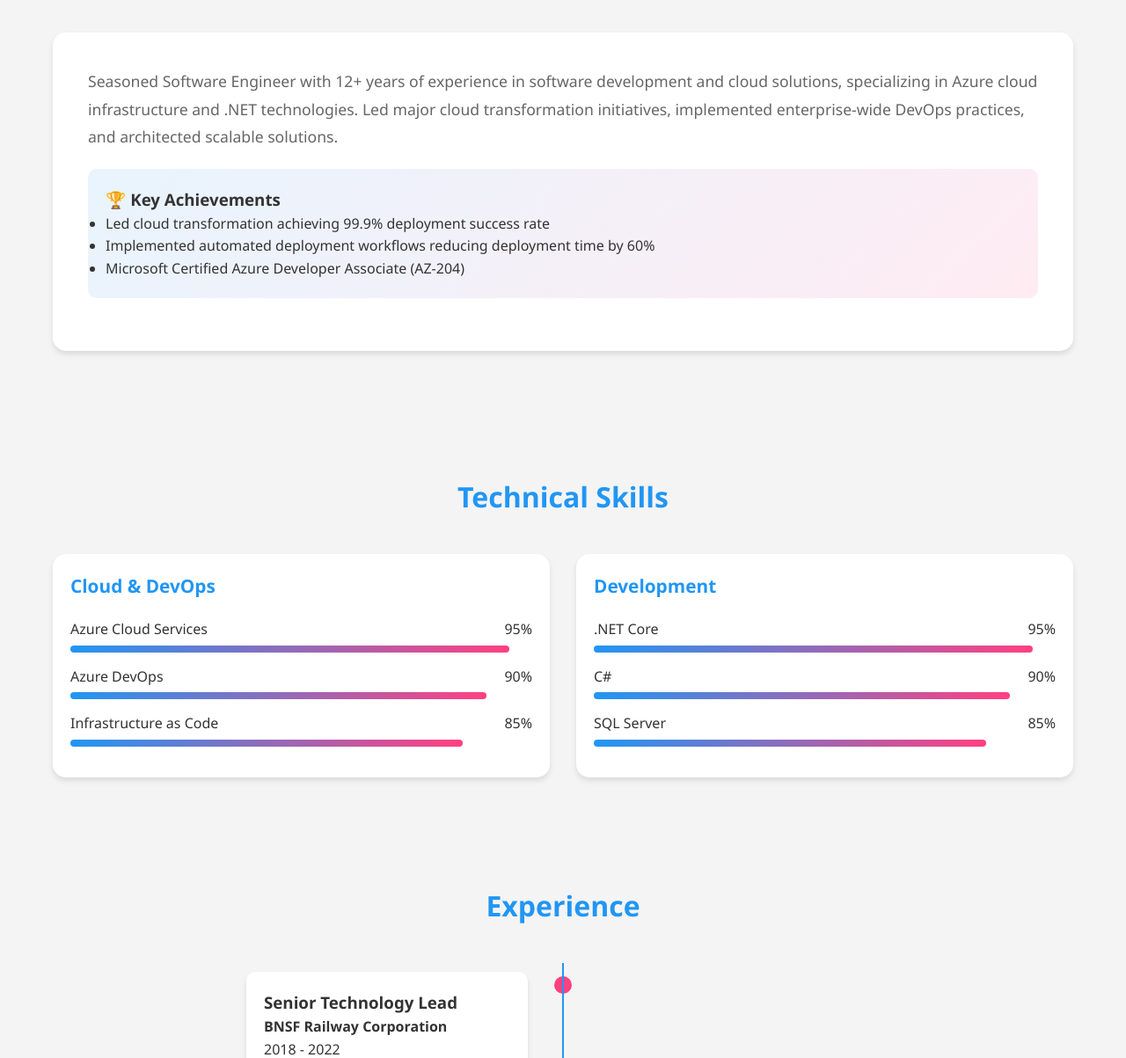
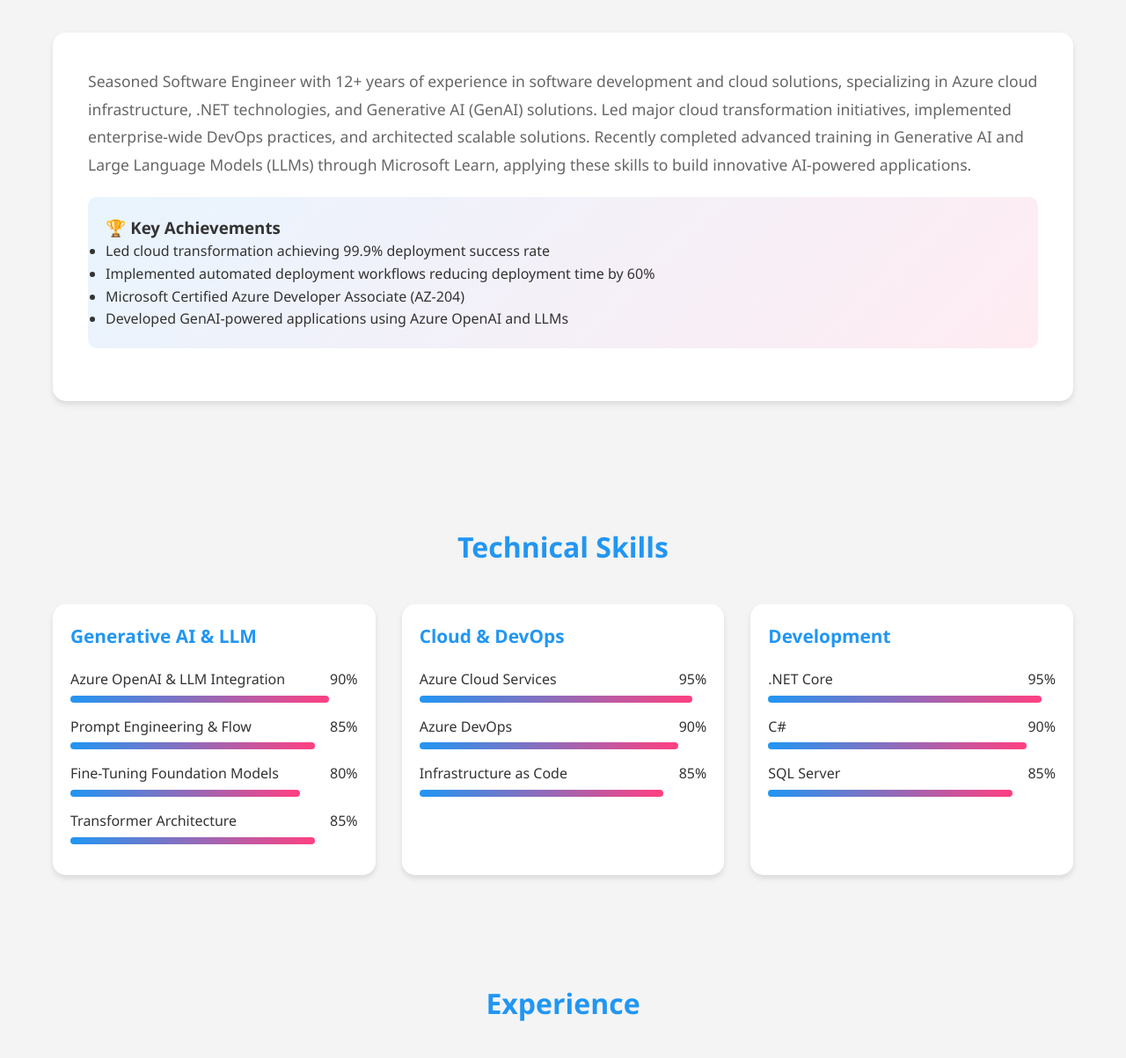
Before and after one commit to jayagayathricodes/jayagayathricodes.github.io, a plain HTML site: page index.html in a window 1280 px wide. Shown: the part 605-1808 px from the top of the page at 88% size. Drawn offline with Linux system fonts and the light colour scheme.

Commit message:
changes 02feb

```diff
--- a/index.html
+++ b/index.html
@@ -384,8 +384,10 @@
             <div class="about-section fade-in">
                 <p class="summary">
                     Seasoned Software Engineer with 12+ years of experience in software development and cloud solutions,
-                    specializing in Azure cloud infrastructure and .NET technologies. Led major cloud transformation initiatives,
-                    implemented enterprise-wide DevOps practices, and architected scalable solutions.
+                    specializing in Azure cloud infrastructure, .NET technologies, and Generative AI (GenAI) solutions.
+                    Led major cloud transformation initiatives, implemented enterprise-wide DevOps practices, and architected
+                    scalable solutions. Recently completed advanced training in Generative AI and Large Language Models (LLMs)
+                    through Microsoft Learn, applying these skills to build innovative AI-powered applications.
                 </p>
                 <div class="highlight-box">
                     <h3>🏆 Key Achievements</h3>
@@ -393,6 +395,7 @@
                         <li>Led cloud transformation achieving 99.9% deployment success rate</li>
                         <li>Implemented automated deployment workflows reducing deployment time by 60%</li>
                         <li>Microsoft Certified Azure Developer Associate (AZ-204)</li>
+                        <li>Developed GenAI-powered applications using Azure OpenAI and LLMs</li>
                     </ul>
                 </div>
             </div>
@@ -403,6 +406,38 @@
         <div class="container">
             <h2 class="section-title">Technical Skills</h2>
             <div class="skills-container">
+                <div class="skill-category fade-in">
+                    <h3>Generative AI & LLM</h3>
+                    <div class="skill-bar">
+                        <div class="skill-bar-title">
+                            <span>Azure OpenAI & LLM Integration</span>
+                            <span>90%</span>
+                        </div>
+                        <div class="skill-bar-fill" style="width: 90%"></div>
+                    </div>
+                    <div class="skill-bar">
+                        <div class="skill-bar-title">
+                            <span>Prompt Engineering & Flow</span>
+                            <span>85%</span>
+                        </div>
+                        <div class="skill-bar-fill" style="width: 85%"></div>
+                    </div>
+                    <div class="skill-bar">
+                        <div class="skill-bar-title">
+                            <span>Fine-Tuning Foundation Models</span>
+                            <span>80%</span>
+                        </div>
+                        <div class="skill-bar-fill" style="width: 80%"></div>
+                    </div>
+                    <div class="skill-bar">
+                        <div class="skill-bar-title">
+                            <span>Transformer Architecture</span>
+                            <span>85%</span>
+                        </div>
+                        <div class="skill-bar-fill" style="width: 85%"></div>
+                    </div>
+                </div>
+
                 <div class="skill-category fade-in">
                     <h3>Cloud & DevOps</h3>
                     <div class="skill-bar">
@@ -470,6 +505,7 @@
                             <li>Architected migration from on-premise ITS to Azure DevOps</li>
                             <li>Implemented automated deployment workflows</li>
                             <li>Developed custom Azure Functions for automated user management</li>
+                            <li>Explored early use cases for Generative AI in enterprise workflows</li>
                         </ul>
                     </div>
                 </div>
@@ -530,13 +566,27 @@
 
     <section id="certifications">
         <div class="container">
-            <h2 class="section-title">Certifications</h2>
+            <h2 class="section-title">Certifications & Achievements</h2>
             <div class="certification-card fade-in">
                 <img src="azure-cert.png" alt="Azure Certification" class="certification-logo">
                 <div class="certification-details">
                     <h3>Microsoft Certified: Azure Developer Associate</h3>
                     <p>Certification Number: AZ-204</p>
                     <p>Valid until: Nov 2024</p>
+                </div>
+            </div>
+            <div class="certification-card fade-in">
+                <img src="microsoft-learn-logo.png" alt="Microsoft Learn" class="certification-logo">
+                <div class="certification-details">
+                    <h3>Generative AI & LLM Specialization</h3>
+                    <p>Completed Microsoft Learning Paths:</p>
+                    <ul>
+                        <li>Work with Generative AI Models in Azure Machine Learning</li>
+                        <li>Get Started with Prompt Flow for LLM Apps</li>
+                        <li>Fine-Tune Foundation Models with Azure Machine Learning</li>
+                        <li>Understand Transformer Architecture & LLMs</li>
+                    </ul>
+                    <p><a href="[Your LinkedIn Post Link]" target="_blank">View LinkedIn Achievement Post</a></p>
                 </div>
             </div>
         </div>
```
